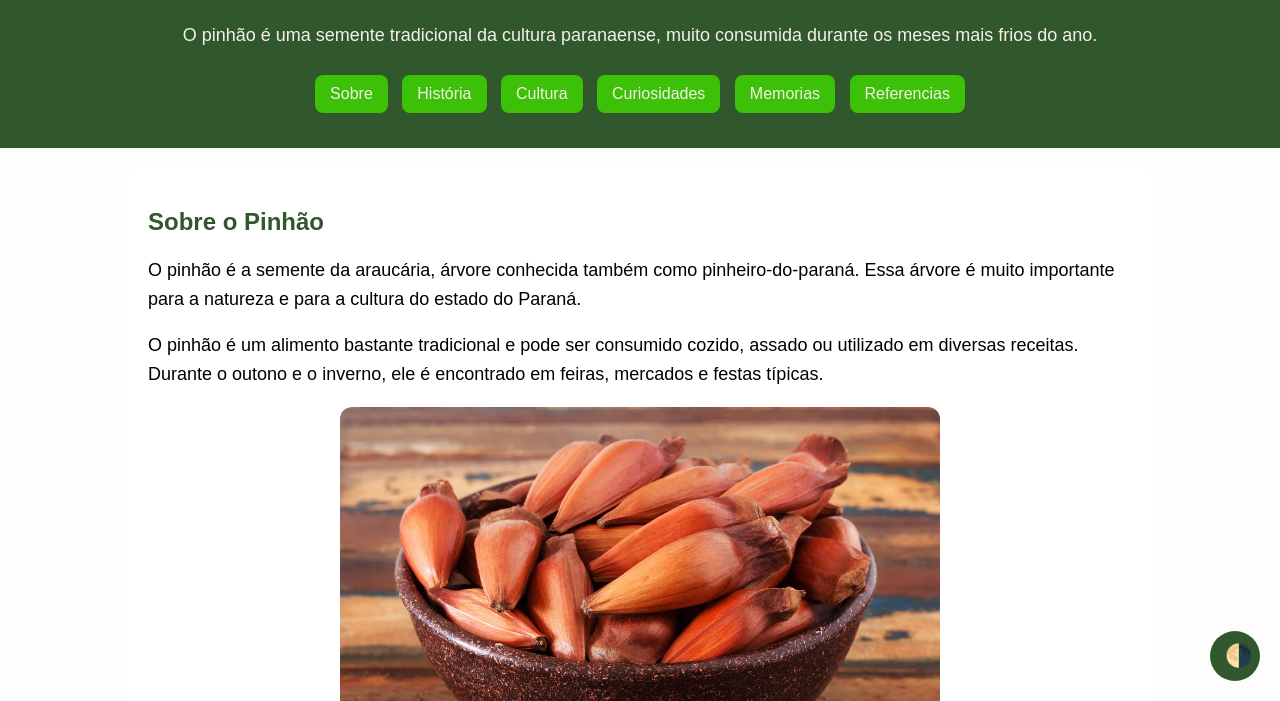
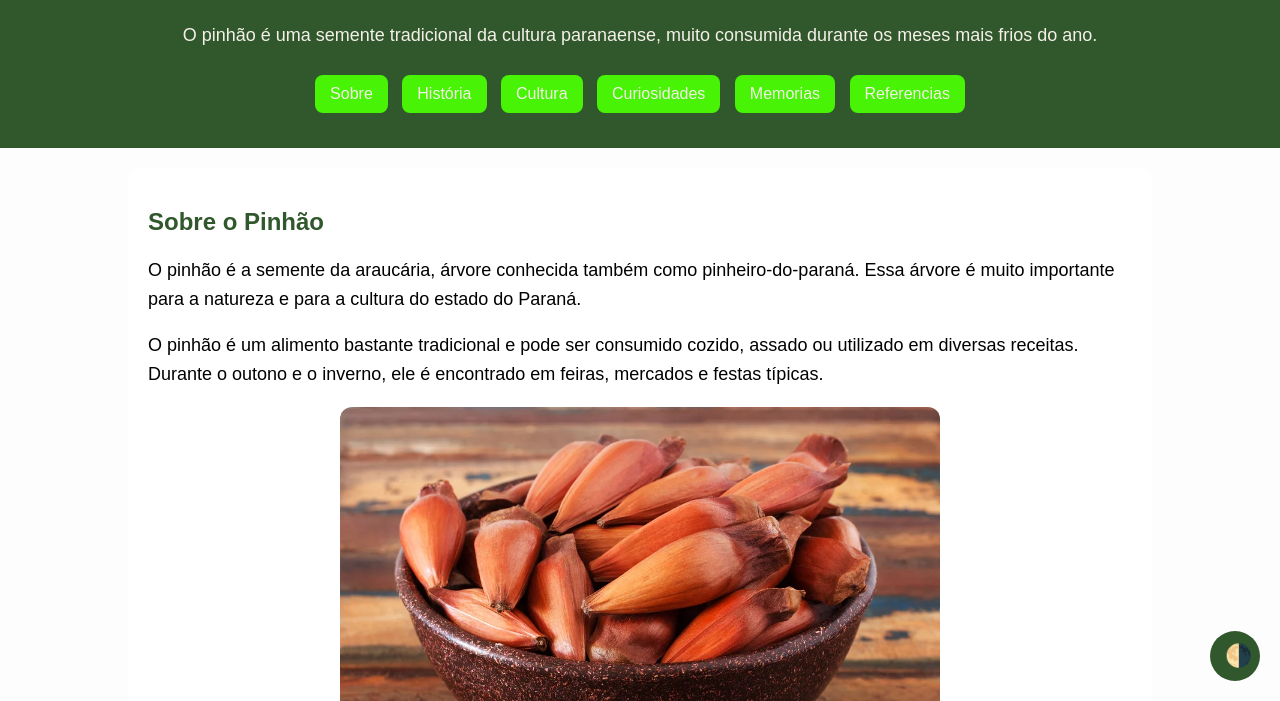
Before and after one commit to thiagoferreirajesus-art/tarefa.ed.digital, a plain HTML site: page index.htm in a window 1280 px wide. Shown: the part 99-800 px from the top of the page. Drawn offline with Linux system fonts and the light colour scheme.

Commit message:
atualizei  meu codigo

```diff
--- a/style.css
+++ b/style.css
@@ -2,10 +2,10 @@
     --cor-fundo: #fdfdfd;
     --cor-texto: #000000;
     --cor-principal: #31572c;
-    --cor-secundaria: #3cc008;
-    --cor-hover: #9cd885;
+    --cor-secundaria: #49f305;
+    --cor-hover: #4cff05;
     --cor-superficie: #ffffff;
-    --cor-card: #9cd885;
+    --cor-card: #608552;
     --cor-legenda: #000000;
     --cor-clara: #f4f0e8;
     --cor-rodape: #ffffff;
@@ -15,7 +15,7 @@
 
     --cor-fundo: #000000;
     --cor-texto: #ffffff;
-    --cor-principal: #3cc008;
+    --cor-principal: #174704;
     --cor-superficie: #1e1e1e;
     --cor-card: #2b2530;
 }
```
